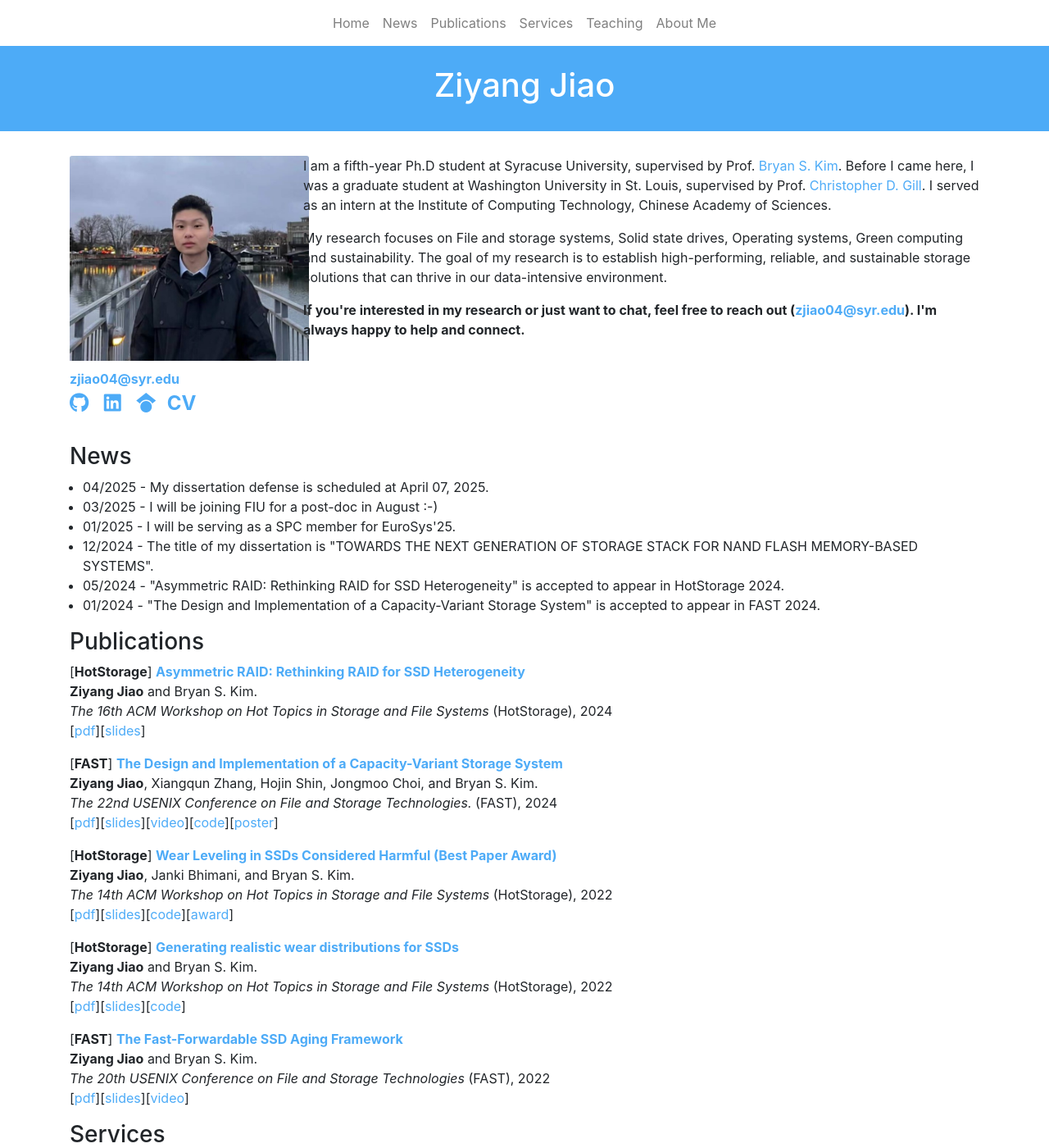
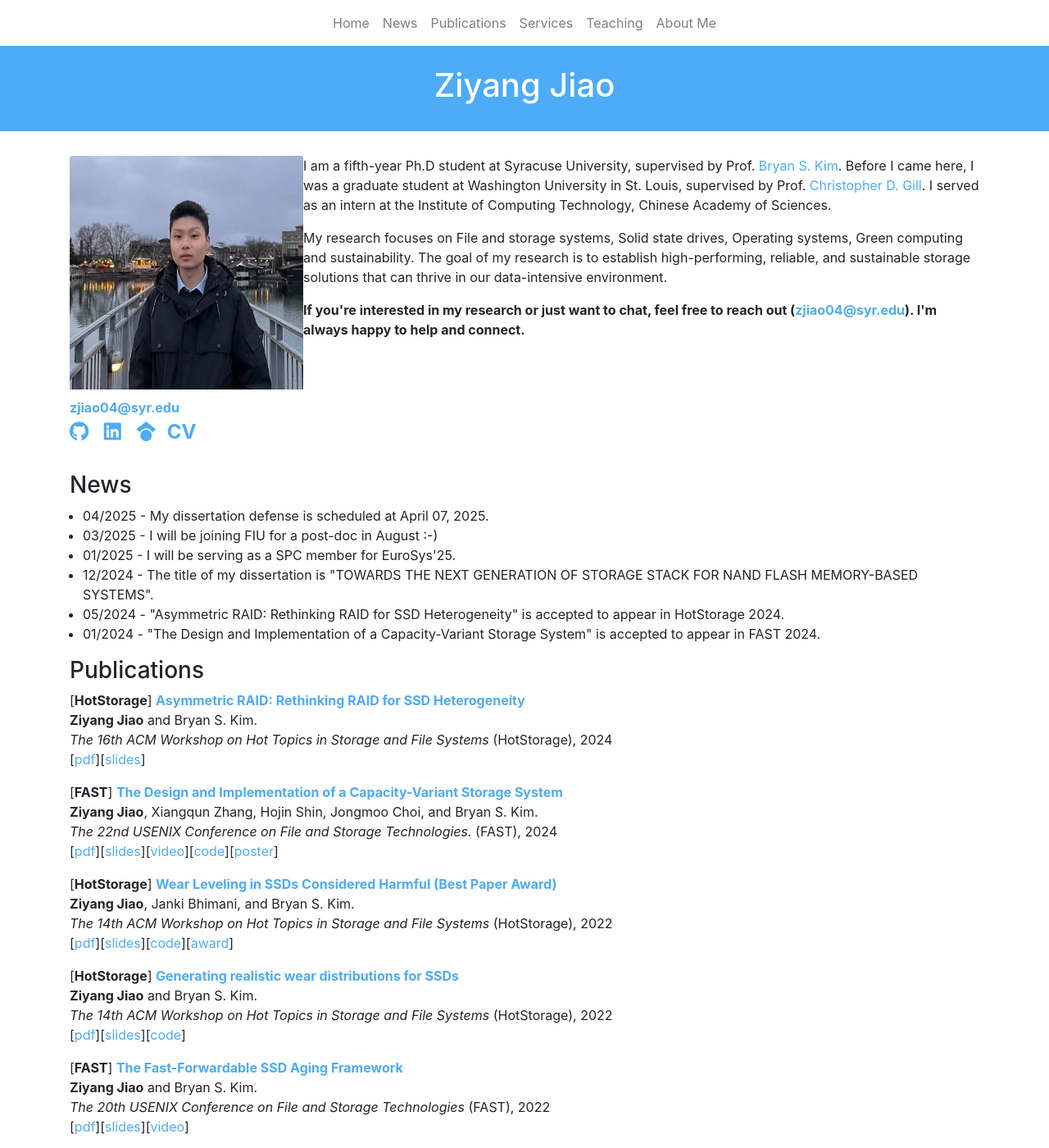
Before and after one commit to ZiyangJiao/ZiyangJiao.github.io, a Jekyll site: the page index.html, which Jekyll copies as it is, in a window 1280 px wide and 1400 px high. Shown: the whole window at 82% size. Built offline with Jekyll 4.4.1, drawn with Linux system fonts in a browser that asks for light colours; nearby versions of some CDN libraries.

Commit message:
Update style.css

```diff
--- a/css/style.css
+++ b/css/style.css
@@ -9,8 +9,8 @@
 
 img.card-img-top {
     margin-bottom: 10px; /* Adjust the value as needed */
-	width: auto;
-	height: 250px;
+	width: 285px;
+	height: 285px;
 	/* height: 280px; */
   }
 
```
